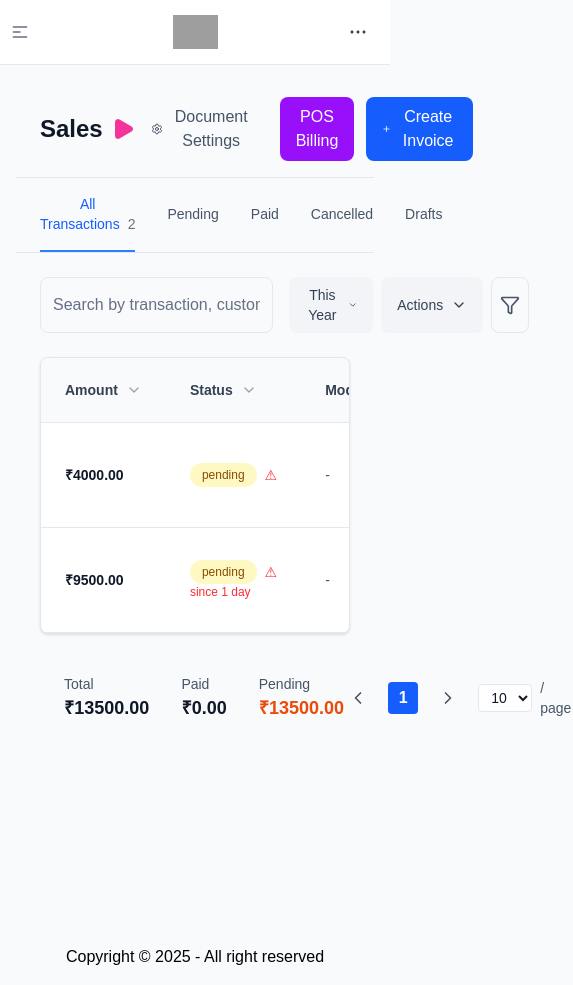
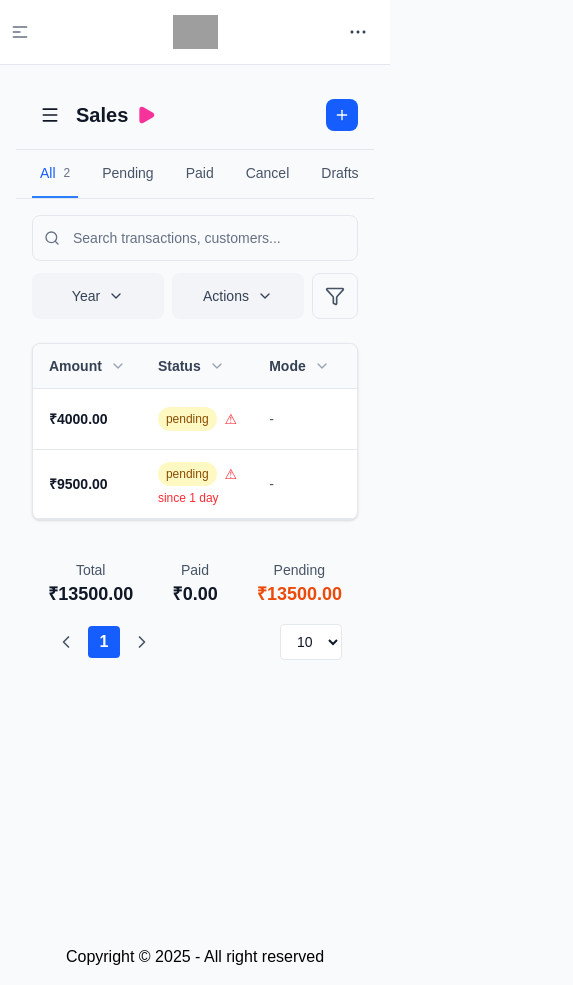
Before and after one commit to Sudhanshutiwari-cs/gst-software, a Next.js app: page /sales/invoice in a window 390 px wide. Shown: the whole page, 573 px wide, since content can reach past the window. Built offline with nearby package versions, Linux system fonts and the light colour scheme; grey boxes are pictures that could not be loaded.

Commit message:
UPDATEEEEE

```diff
--- a/src/app/(admin)/(others-pages)/sales/invoice/page.tsx
+++ b/src/app/(admin)/(others-pages)/sales/invoice/page.tsx
@@ -1,7 +1,7 @@
 'use client';
 
 import { useState, useEffect } from 'react';
-import { ChevronDown, Play, Settings, Plus, Eye, Send, MoreVertical, ChevronLeft, ChevronRight, Filter } from 'lucide-react';
+import { ChevronDown, Play, Settings, Plus, Eye, Send, MoreVertical, ChevronLeft, ChevronRight, Filter, Menu, Search } from 'lucide-react';
 
 interface Transaction {
   id: string;
@@ -47,11 +47,9 @@ type TabType = 'all' | 'pending' | 'paid' | 'cancelled' | 'drafts';
 
 export default function SalesPage() {
   const [activeTab, setActiveTab] = useState<TabType>('all');
-
   const [itemsPerPage, setItemsPerPage] = useState(10);
-
-  // Theme state
   const [theme, setTheme] = useState<Theme>('light');
+  const [isMobileMenuOpen, setIsMobileMenuOpen] = useState(false);
 
   const allTransactionCount = mockTransactions.length;
 
@@ -66,31 +64,26 @@ export default function SalesPage() {
 
   // Initialize theme and set up listeners
   useEffect(() => {
-    // Function to get initial theme
     const getInitialTheme = (): Theme => {
       if (typeof window !== 'undefined') {
         const savedTheme = localStorage.getItem('theme') as Theme;
         if (savedTheme) {
           return savedTheme;
         }
-        // Check system preference
         const prefersDark = window.matchMedia('(prefers-color-scheme: dark)').matches;
         return prefersDark ? 'dark' : 'light';
       }
       return 'light';
     };
 
-    // Function to apply theme to DOM
     const applyTheme = (newTheme: Theme) => {
       document.documentElement.classList.toggle('dark', newTheme === 'dark');
     };
 
-    // Set initial theme
     const initialTheme = getInitialTheme();
     setTheme(initialTheme);
     applyTheme(initialTheme);
 
-    // Listen for storage changes (theme changes in other tabs/windows)
     const handleStorageChange = (e: StorageEvent) => {
       if (e.key === 'theme') {
         const newTheme = (e.newValue as Theme) || 'light';
@@ -99,7 +92,6 @@ export default function SalesPage() {
       }
     };
 
-    // Listen for custom theme change events
     const handleThemeChange = (e: CustomEvent) => {
       const newTheme = e.detail.theme as Theme;
       setTheme(newTheme);
@@ -109,7 +101,6 @@ export default function SalesPage() {
     window.addEventListener('storage', handleStorageChange);
     window.addEventListener('themeChange', handleThemeChange as EventListener);
 
-    // Set up mutation observer to watch for theme class changes
     const observer = new MutationObserver((mutations) => {
       mutations.forEach((mutation) => {
         if (mutation.type === 'attributes' && mutation.attributeName === 'class') {
@@ -131,7 +122,6 @@ export default function SalesPage() {
     };
   }, []);
 
-  // Effect to update theme when state changes
   useEffect(() => {
     document.documentElement.classList.toggle('dark', theme === 'dark');
   }, [theme]);
@@ -144,24 +134,33 @@ export default function SalesPage() {
       <header className={`border-b transition-colors duration-200 ${
         theme === 'dark' ? 'border-gray-700 bg-gray-800' : 'border-border bg-card'
       }`}>
-        <div className="flex items-center justify-between px-6 py-4">
+        {/* Top Bar - Mobile & Desktop */}
+        <div className="flex items-center justify-between px-4 py-4 sm:px-6">
           <div className="flex items-center gap-2">
-            <h1 className="text-2xl font-bold">Sales</h1>
-            <Play className={`h-6 w-6 ${
+            <button
+              className="lg:hidden p-2 rounded-lg transition-colors duration-200 hover:bg-opacity-20 hover:bg-gray-400"
+              onClick={() => setIsMobileMenuOpen(!isMobileMenuOpen)}
+            >
+              <Menu className="h-5 w-5" />
+            </button>
+            <h1 className="text-xl font-bold sm:text-2xl">Sales</h1>
+            <Play className={`h-5 w-5 sm:h-6 sm:w-6 ${
               theme === 'dark' ? 'fill-pink-400 text-pink-400' : 'fill-pink-500 text-pink-500'
             }`} />
           </div>
 
-          {/* Replaced ShadCN Buttons */}
-          <div className="flex items-center gap-3">
-            <button className={`flex items-center gap-2 px-4 py-2 transition-colors duration-200 ${
-              theme === 'dark' ? 'text-gray-300 hover:text-white' : 'text-gray-600 hover:text-gray-900'
+          {/* Desktop Actions */}
+          <div className="hidden lg:flex items-center gap-2 xl:gap-3">
+            <button className={`flex items-center gap-2 px-3 py-2 xl:px-4 xl:py-2 rounded-lg transition-colors duration-200 min-h-[40px] ${
+              theme === 'dark'
+                ? 'text-gray-300 hover:text-white hover:bg-gray-700'
+                : 'text-gray-600 hover:text-gray-900 hover:bg-gray-100'
             }`}>
-              <Settings className="h-5 w-5" />
-              <span>Document Settings</span>
+              <Settings className="h-4 w-4 xl:h-5 xl:w-5" />
+              <span className="text-sm xl:text-base">Document Settings</span>
             </button>
 
-            <button className={`px-4 py-2 rounded-lg font-medium transition-colors duration-200 ${
+            <button className={`px-3 py-2 xl:px-4 xl:py-2 rounded-lg font-medium transition-colors duration-200 min-h-[40px] text-sm xl:text-base ${
               theme === 'dark'
                 ? 'bg-purple-600 hover:bg-purple-700 text-white'
                 : 'bg-purple-600 hover:bg-purple-700 text-white'
@@ -169,7 +168,7 @@ export default function SalesPage() {
               POS Billing
             </button>
 
-            <button className={`px-4 py-2 rounded-lg font-medium flex items-center gap-2 transition-colors duration-200 ${
+            <button className={`px-3 py-2 xl:px-4 xl:py-2 rounded-lg font-medium flex items-center gap-2 transition-colors duration-200 min-h-[40px] text-sm xl:text-base ${
               theme === 'dark'
                 ? 'bg-blue-600 hover:bg-blue-700 text-white'
                 : 'bg-blue-600 hover:bg-blue-700 text-white'
@@ -178,24 +177,76 @@ export default function SalesPage() {
               Create Invoice
             </button>
           </div>
+
+          {/* Tablet Actions */}
+          <div className="hidden md:flex lg:hidden items-center gap-2">
+            <button className={`p-2 rounded-lg transition-colors duration-200 ${
+              theme === 'dark'
+                ? 'bg-blue-600 hover:bg-blue-700 text-white'
+                : 'bg-blue-600 hover:bg-blue-700 text-white'
+            }`}>
+              <Plus className="h-4 w-4" />
+            </button>
+            <button className={`p-2 rounded-lg transition-colors duration-200 ${
+              theme === 'dark'
+                ? 'text-gray-300 hover:text-white hover:bg-gray-700'
+                : 'text-gray-600 hover:text-gray-900 hover:bg-gray-100'
+            }`}>
+              <Settings className="h-4 w-4" />
+            </button>
           </div>
 
-        {/* Tabs */}
-        <div className={`border-t transition-colors duration-200 px-6 ${
+          {/* Mobile Actions */}
+          <div className="flex md:hidden items-center gap-2">
+            <button className={`p-2 rounded-lg transition-colors duration-200 ${
+              theme === 'dark'
+                ? 'bg-blue-600 hover:bg-blue-700 text-white'
+                : 'bg-blue-600 hover:bg-blue-700 text-white'
+            }`}>
+              <Plus className="h-4 w-4" />
+            </button>
+          </div>
+        </div>
+
+        {/* Mobile Menu */}
+        {isMobileMenuOpen && (
+          <div className={`lg:hidden border-t px-4 py-2 transition-colors duration-200 ${
             theme === 'dark' ? 'border-gray-700' : 'border-border'
           }`}>
-          <div className="flex gap-8">
+            <div className="flex flex-col gap-2">
+              <button className={`flex items-center gap-2 px-3 py-3 rounded-lg transition-colors duration-200 text-sm ${
+                theme === 'dark' ? 'text-gray-300 hover:bg-gray-700' : 'text-gray-600 hover:bg-gray-100'
+              }`}>
+                <Settings className="h-4 w-4" />
+                Document Settings
+              </button>
+              <button className={`px-3 py-3 rounded-lg font-medium transition-colors duration-200 text-sm text-left ${
+                theme === 'dark'
+                  ? 'bg-purple-600 hover:bg-purple-700 text-white'
+                  : 'bg-purple-600 hover:bg-purple-700 text-white'
+              }`}>
+                POS Billing
+              </button>
+            </div>
+          </div>
+        )}
+
+        {/* Tabs */}
+        <div className={`border-t transition-colors duration-200 px-4 sm:px-6 ${
+          theme === 'dark' ? 'border-gray-700' : 'border-border'
+        }`}>
+          <div className="flex gap-4 sm:gap-6 lg:gap-8 overflow-x-auto scrollbar-hide -mx-4 px-4 sm:mx-0 sm:px-0">
             {[
-              { id: 'all' as TabType, label: 'All Transactions', count: allTransactionCount },
-              { id: 'pending' as TabType, label: 'Pending', count: 0 },
-              { id: 'paid' as TabType, label: 'Paid', count: 0 },
-              { id: 'cancelled' as TabType, label: 'Cancelled', count: 0 },
-              { id: 'drafts' as TabType, label: 'Drafts', count: 0 },
+              { id: 'all' as TabType, label: 'All', count: allTransactionCount, mobileLabel: 'All' },
+              { id: 'pending' as TabType, label: 'Pending', count: 0, mobileLabel: 'Pending' },
+              { id: 'paid' as TabType, label: 'Paid', count: 0, mobileLabel: 'Paid' },
+              { id: 'cancelled' as TabType, label: 'Cancelled', count: 0, mobileLabel: 'Cancel' },
+              { id: 'drafts' as TabType, label: 'Drafts', count: 0, mobileLabel: 'Drafts' },
             ].map((tab) => (
               <button
                 key={tab.id}
                 onClick={() => setActiveTab(tab.id)}
-                className={`border-b-2 px-0 py-4 text-sm font-medium transition-colors duration-200 ${
+                className={`flex-shrink-0 border-b-2 px-2 py-3 text-sm font-medium transition-colors duration-200 whitespace-nowrap min-h-[48px] flex items-center ${
                   activeTab === tab.id
                     ? theme === 'dark'
                       ? 'border-blue-400 text-blue-400'
@@ -205,9 +256,10 @@ export default function SalesPage() {
                     : 'border-transparent text-gray-600 hover:text-gray-900'
                 }`}
               >
-                {tab.label}
+                <span className="sm:hidden">{tab.mobileLabel}</span>
+                <span className="hidden sm:inline">{tab.label}</span>
                 {tab.id === 'all' && (
-                  <span className={`ml-2 ${
+                  <span className={`ml-2 text-xs ${
                     theme === 'dark' ? 'text-gray-400' : 'text-gray-500'
                   }`}>
                     {tab.count}
@@ -220,36 +272,43 @@ export default function SalesPage() {
       </header>
 
       {/* Main */}
-      <main className="p-6">
+      <main className="p-4 sm:p-6">
         {/* Search + Filters */}
-        <div className="mb-6 flex gap-4">
+        <div className="mb-6 flex flex-col sm:flex-row gap-3">
+          <div className="relative flex-1">
+            <Search className={`absolute left-3 top-1/2 transform -translate-y-1/2 h-4 w-4 ${
+              theme === 'dark' ? 'text-gray-400' : 'text-gray-500'
+            }`} />
             <input
-            placeholder="Search by transaction, customers, invoice #..."
-            className={`flex-1 border px-3 py-2 rounded-lg transition-colors duration-200 ${
+              placeholder="Search transactions, customers..."
+              className={`w-full border pl-10 pr-3 py-3 rounded-lg transition-colors duration-200 text-sm sm:text-base ${
                 theme === 'dark'
                   ? 'bg-gray-800 border-gray-600 text-white placeholder-gray-400 focus:border-blue-400'
                   : 'bg-gray-50 border-gray-200 text-gray-900 placeholder-gray-500 focus:border-blue-500'
               }`}
             />
+          </div>
 
-          <div className="flex gap-2">
-            <button className={`flex items-center gap-2 rounded-lg px-4 py-2 text-sm font-medium transition-colors duration-200 ${
+          <div className="flex gap-2 w-full sm:w-auto">
+            <button className={`flex items-center justify-center gap-2 rounded-lg px-3 py-3 text-sm font-medium transition-colors duration-200 flex-1 sm:flex-none min-h-[44px] ${
               theme === 'dark'
                 ? 'bg-gray-700 text-gray-200 hover:bg-gray-600'
                 : 'bg-gray-100 text-gray-700 hover:bg-gray-200'
             }`}>
-              This Year
-              <ChevronDown className="h-4 w-4" />
+              <span className="hidden sm:inline">This Year</span>
+              <span className="sm:hidden">Year</span>
+              <ChevronDown className="h-4 w-4 flex-shrink-0" />
             </button>
-            <button className={`flex items-center gap-2 rounded-lg px-4 py-2 text-sm font-medium transition-colors duration-200 ${
+            <button className={`flex items-center justify-center gap-2 rounded-lg px-3 py-3 text-sm font-medium transition-colors duration-200 flex-1 sm:flex-none min-h-[44px] ${
               theme === 'dark'
                 ? 'bg-gray-700 text-gray-200 hover:bg-gray-600'
                 : 'bg-gray-100 text-gray-700 hover:bg-gray-200'
             }`}>
-              Actions
-              <ChevronDown className="h-4 w-4" />
+              <span className="hidden xs:inline">Actions</span>
+              <span className="xs:hidden">Actions</span>
+              <ChevronDown className="h-4 w-4 flex-shrink-0" />
             </button>
-            <button className={`rounded-lg border p-2 transition-colors duration-200 ${
+            <button className={`rounded-lg border p-3 transition-colors duration-200 min-h-[44px] min-w-[44px] flex items-center justify-center ${
               theme === 'dark'
                 ? 'border-gray-600 text-gray-400 hover:bg-gray-700 hover:text-gray-200'
                 : 'border-gray-200 text-gray-600 hover:bg-gray-50'
@@ -259,20 +318,20 @@ export default function SalesPage() {
           </div>
         </div>
 
-        {/* Card → Replaced with plain div */}
+        {/* Scrollable Table Container */}
         <div className={`rounded-lg border shadow-sm overflow-hidden transition-colors duration-200 ${
           theme === 'dark'
             ? 'border-gray-700 bg-gray-800'
             : 'border-gray-200 bg-white'
         }`}>
           <div className="overflow-x-auto">
-            <table className="w-full">
+            <table className="w-full min-w-[800px]">
               <thead>
                 <tr className={`border-b transition-colors duration-200 ${
                   theme === 'dark' ? 'bg-gray-700 border-gray-600' : 'bg-gray-50 border-gray-200'
                 }`}>
                   {['Amount', 'Status', 'Mode', 'Bill #', 'Customer', 'Date', 'Actions'].map((head) => (
-                    <th key={head} className={`px-6 py-3 text-left text-sm font-semibold transition-colors duration-200 ${
+                    <th key={head} className={`px-4 py-3 text-left text-sm font-semibold transition-colors duration-200 whitespace-nowrap ${
                       theme === 'dark' ? 'text-gray-300' : 'text-gray-700'
                     }`}>
                       <div className="flex items-center gap-2">
@@ -285,8 +344,6 @@ export default function SalesPage() {
                   ))}
                 </tr>
               </thead>
-
-              {/* Rows */}
               <tbody>
                 {filteredTransactions.map((t) => (
                   <tr key={t.id} className={`border-b transition-colors duration-200 ${
@@ -294,15 +351,14 @@ export default function SalesPage() {
                       ? 'border-gray-700 hover:bg-gray-700'
                       : 'border-gray-200 hover:bg-gray-50'
                   }`}>
-                    <td className={`px-6 py-4 text-sm font-semibold transition-colors duration-200 ${
+                    <td className={`px-4 py-3 text-sm font-semibold transition-colors duration-200 whitespace-nowrap ${
                       theme === 'dark' ? 'text-white' : 'text-gray-900'
                     }`}>
                       ₹{t.amount.toFixed(2)}
                     </td>
-
-                    <td className="px-6 py-4 text-sm">
+                    <td className="px-4 py-3 text-sm whitespace-nowrap">
                       <div className="flex items-center gap-2">
-                        <span className={`rounded-full px-3 py-1 text-xs font-medium transition-colors duration-200 ${
+                        <span className={`rounded-full px-2 py-1 text-xs font-medium transition-colors duration-200 ${
                           theme === 'dark'
                             ? 'bg-yellow-900 text-yellow-200'
                             : 'bg-yellow-100 text-yellow-800'
@@ -312,27 +368,24 @@ export default function SalesPage() {
                         <span className="text-red-500">⚠</span>
                       </div>
                       {t.daysSincePending && (
-                        <p className={`text-xs transition-colors duration-200 ${
+                        <p className={`text-xs transition-colors duration-200 mt-1 ${
                           theme === 'dark' ? 'text-red-400' : 'text-red-500'
                         }`}>
                           since {t.daysSincePending} day
                         </p>
                       )}
                     </td>
-
-                    <td className={`px-6 py-4 text-sm transition-colors duration-200 ${
+                    <td className={`px-4 py-3 text-sm transition-colors duration-200 whitespace-nowrap ${
                       theme === 'dark' ? 'text-gray-400' : 'text-gray-600'
                     }`}>
                       -
                     </td>
-
-                    <td className={`px-6 py-4 text-sm font-medium transition-colors duration-200 ${
+                    <td className={`px-4 py-3 text-sm font-medium transition-colors duration-200 whitespace-nowrap ${
                       theme === 'dark' ? 'text-white' : 'text-gray-900'
                     }`}>
                       {t.billNumber}
                     </td>
-
-                    <td className="px-6 py-4 text-sm">
+                    <td className="px-4 py-3 text-sm whitespace-nowrap">
                       <p className={`font-medium transition-colors duration-200 ${
                         theme === 'dark' ? 'text-white' : 'text-gray-900'
                       }`}>
@@ -344,8 +397,7 @@ export default function SalesPage() {
                         {t.phone}
                       </p>
                     </td>
-
-                    <td className="px-6 py-4 text-sm">
+                    <td className="px-4 py-3 text-sm whitespace-nowrap">
                       <p className={`font-medium transition-colors duration-200 ${
                         theme === 'dark' ? 'text-white' : 'text-gray-900'
                       }`}>
@@ -357,36 +409,32 @@ export default function SalesPage() {
                         {t.time}
                       </p>
                     </td>
-
-                    <td className="px-6 py-4">
-                      <div className="flex items-center gap-2">
-                        <button className={`rounded p-1 transition-colors duration-200 ${
+                    <td className="px-4 py-3 whitespace-nowrap">
+                      <div className="flex items-center gap-1">
+                        <button className={`rounded p-2 transition-colors duration-200 min-h-[32px] min-w-[32px] flex items-center justify-center ${
                           theme === 'dark'
                             ? 'bg-yellow-900 text-yellow-200 hover:bg-yellow-800'
                             : 'bg-yellow-100 text-yellow-700 hover:bg-yellow-200'
                         }`}>
                           <span className="text-xs font-medium">₹</span>
                         </button>
-
-                        <button className={`flex items-center gap-1 text-sm transition-colors duration-200 ${
+                        <button className={`flex items-center gap-1 text-sm transition-colors duration-200 px-2 py-2 rounded hover:bg-opacity-20 hover:bg-gray-400 min-h-[32px] ${
                           theme === 'dark'
                             ? 'text-gray-400 hover:text-white'
                             : 'text-gray-600 hover:text-gray-900'
                         }`}>
                           <Eye className="h-4 w-4" />
-                          View
+                          <span className="hidden lg:inline ml-1">View</span>
                         </button>
-
-                        <button className={`flex items-center gap-1 text-sm transition-colors duration-200 ${
+                        <button className={`flex items-center gap-1 text-sm transition-colors duration-200 px-2 py-2 rounded hover:bg-opacity-20 hover:bg-gray-400 min-h-[32px] ${
                           theme === 'dark'
                             ? 'text-gray-400 hover:text-white'
                             : 'text-gray-600 hover:text-gray-900'
                         }`}>
                           <Send className="h-4 w-4" />
-                          Send
+                          <span className="hidden lg:inline ml-1">Send</span>
                         </button>
-
-                        <button className={`p-1 transition-colors duration-200 ${
+                        <button className={`p-2 transition-colors duration-200 rounded hover:bg-opacity-20 hover:bg-gray-400 min-h-[32px] min-w-[32px] flex items-center justify-center ${
                           theme === 'dark'
                             ? 'text-gray-400 hover:text-white'
                             : 'text-gray-600 hover:text-gray-900'
@@ -403,11 +451,11 @@ export default function SalesPage() {
         </div>
 
         {/* Summary + Pagination */}
-        <div className={`mt-6 flex items-center justify-between rounded-lg px-6 py-4 transition-colors duration-200 ${
+        <div className={`mt-6 flex flex-col sm:flex-row items-center justify-between gap-4 rounded-lg px-4 py-4 sm:px-6 transition-colors duration-200 ${
           theme === 'dark' ? 'bg-gray-800' : 'bg-gray-50'
         }`}>
-          <div className="flex gap-8">
-            <div>
+          <div className="flex gap-4 sm:gap-6 lg:gap-8 w-full sm:w-auto justify-between sm:justify-start">
+            <div className="text-center sm:text-left">
               <p className={`text-sm transition-colors duration-200 ${
                 theme === 'dark' ? 'text-gray-400' : 'text-gray-600'
               }`}>
@@ -419,7 +467,7 @@ export default function SalesPage() {
                 ₹{total.toFixed(2)}
               </p>
             </div>
-            <div>
+            <div className="text-center sm:text-left">
               <p className={`text-sm transition-colors duration-200 ${
                 theme === 'dark' ? 'text-gray-400' : 'text-gray-600'
               }`}>
@@ -431,7 +479,7 @@ export default function SalesPage() {
                 ₹{paid.toFixed(2)}
               </p>
             </div>
-            <div>
+            <div className="text-center sm:text-left">
               <p className={`text-sm transition-colors duration-200 ${
                 theme === 'dark' ? 'text-gray-400' : 'text-gray-600'
               }`}>
@@ -445,14 +493,15 @@ export default function SalesPage() {
             </div>
           </div>
 
-          <div className="flex items-center gap-4">
-            <button className={`p-1 transition-colors duration-200 ${
+          <div className="flex items-center gap-3 w-full sm:w-auto justify-between sm:justify-start">
+            <div className="flex items-center gap-1">
+              <button className={`p-2 transition-colors duration-200 rounded hover:bg-opacity-20 hover:bg-gray-400 min-h-[36px] min-w-[36px] flex items-center justify-center ${
                 theme === 'dark' ? 'text-gray-400 hover:text-white' : 'text-gray-600 hover:text-gray-900'
               }`}>
                 <ChevronLeft className="h-5 w-5" />
               </button>
 
-            <button className={`h-8 w-8 rounded font-semibold transition-colors duration-200 ${
+              <button className={`h-8 w-8 rounded font-semibold transition-colors duration-200 min-h-[32px] min-w-[32px] flex items-center justify-center ${
                 theme === 'dark'
                   ? 'bg-blue-600 text-white hover:bg-blue-700'
                   : 'bg-blue-600 text-white hover:bg-blue-700'
@@ -460,17 +509,18 @@ export default function SalesPage() {
                 1
               </button>
 
-            <button className={`p-1 transition-colors duration-200 ${
+              <button className={`p-2 transition-colors duration-200 rounded hover:bg-opacity-20 hover:bg-gray-400 min-h-[36px] min-w-[36px] flex items-center justify-center ${
                 theme === 'dark' ? 'text-gray-400 hover:text-white' : 'text-gray-600 hover:text-gray-900'
               }`}>
                 <ChevronRight className="h-5 w-5" />
               </button>
+            </div>
 
             <div className="flex items-center gap-2">
               <select
                 value={itemsPerPage}
                 onChange={(e) => setItemsPerPage(Number(e.target.value))}
-                className={`rounded border px-2 py-1 text-sm transition-colors duration-200 cursor-pointer ${
+                className={`rounded border px-3 py-2 text-sm transition-colors duration-200 cursor-pointer min-h-[36px] ${
                   theme === 'dark'
                     ? 'bg-gray-700 border-gray-600 text-white'
                     : 'bg-white border-gray-200 text-gray-900'
@@ -480,7 +530,7 @@ export default function SalesPage() {
                 <option value={20}>20</option>
                 <option value={50}>50</option>
               </select>
-              <span className={`text-sm transition-colors duration-200 ${
+              <span className={`text-sm transition-colors duration-200 hidden sm:inline ${
                 theme === 'dark' ? 'text-gray-400' : 'text-gray-600'
               }`}>
                 / page
```
Lines whose indentation alone changed are shown as unchanged.
